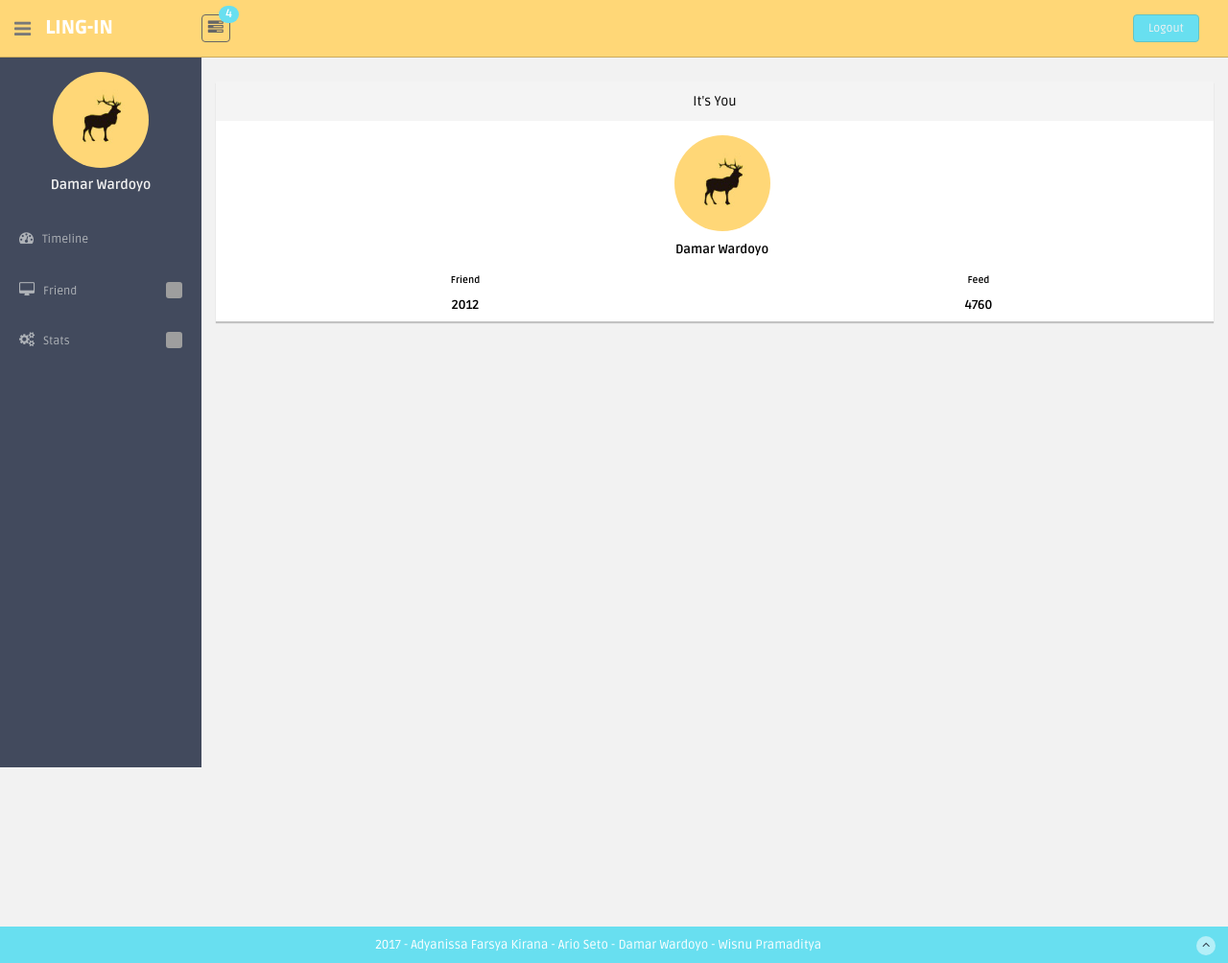
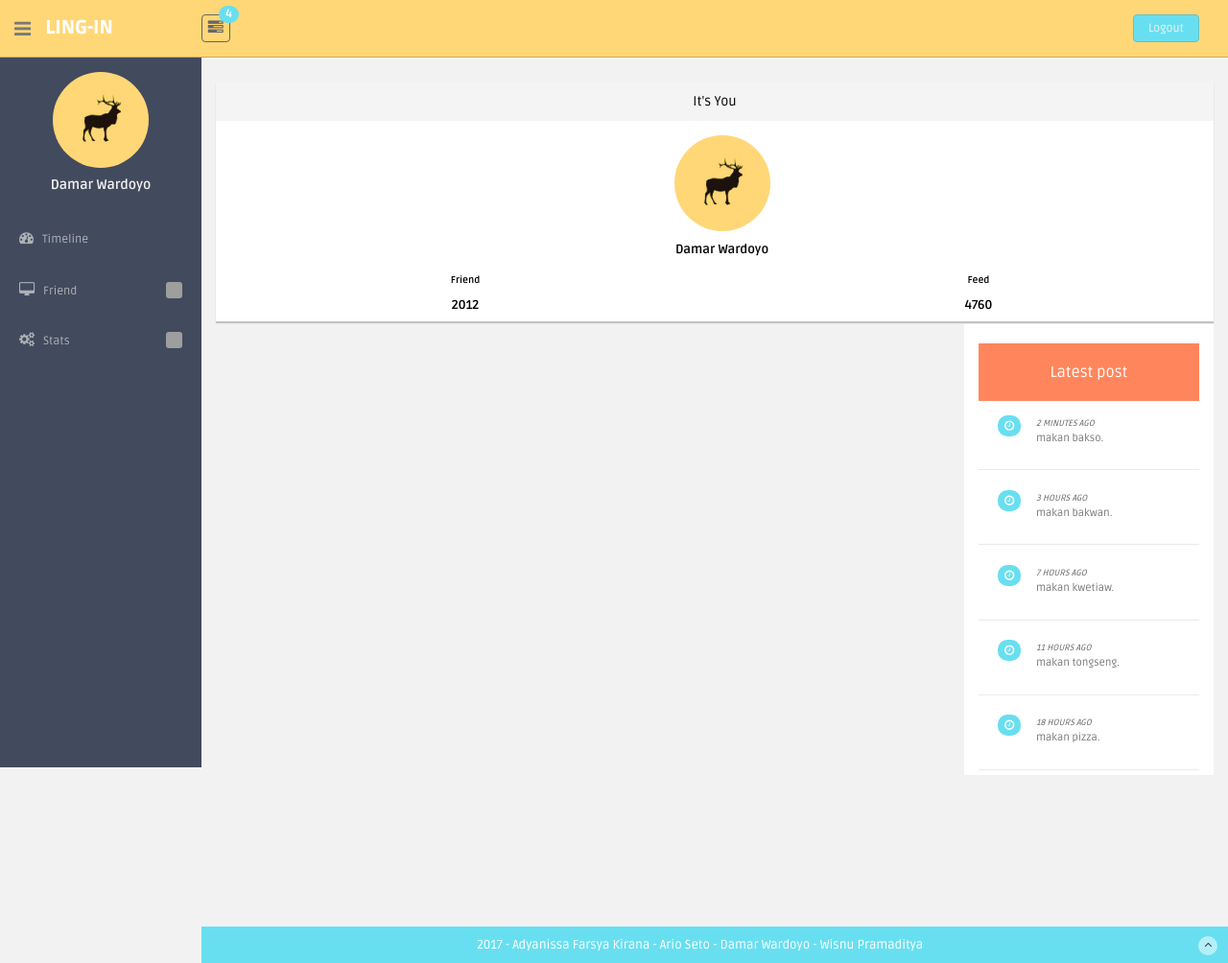
Before and after one commit to wisnuprama-ui/Ling-in, a Django app: template app_dashboard/templates/layout/base.html in a window 1280 px wide. Shown: the whole page at 96% size. Run offline with Django 3.2, Linux system fonts and the light colour scheme; the template is opened without the code that fills it, so the values that code supplies are empty; parts of the project's set-up code (start-up, migrations or seed data) failed here and were passed over; some libraries are stand-ins or nearby versions; grey boxes are pictures that could not be loaded.

Commit message:
add template latest post

```diff
--- a/app_dashboard/static/css/style.css
+++ b/app_dashboard/static/css/style.css
@@ -765,8 +765,8 @@ ul.top-menu > li > a:hover, ul.top-menu > li > a:focus {
 /* Dash Side */
 
 .ds {
-	background: #ffffff;
-	padding-top: 20px;
+    background: #ffffff;
+    padding-top: 20px;
 }
 
 .ds h4 {
--- a/app_dashboard/templates/layout/base.html
+++ b/app_dashboard/templates/layout/base.html
@@ -91,12 +91,69 @@
                                 </div>
                             </div>
                     </div>
+                    <!-- <div class="col-lg-9"></div> -->
+                    <div class="col-lg-3 ds" style="margin-left:75%;">
+                    <!--COMPLETED ACTIONS DONUTS CHART-->
+                        <h3>Latest post</h3>
+
+                        <!-- First Action -->
+                        <div class="desc">
+                            <div class="thumb">
+                                <span class="badge bg-theme"><i class="fa fa-clock-o"></i></span>
+                            </div>
+                            <div class="details">
+                                <p><muted>2 Minutes Ago</muted><br/>
+                                    makan bakso.<br/>
+                                </p>
+                            </div>
+                        </div>
+                        <!-- Second Action -->
+                        <div class="desc">
+                            <div class="thumb">
+                                <span class="badge bg-theme"><i class="fa fa-clock-o"></i></span>
+                            </div>
+                            <div class="details">
+                                <p><muted>3 Hours Ago</muted><br/>
+                                    makan bakwan.<br/>
+                                </p>
+                            </div>
+                        </div>
+                        <!-- Third Action -->
+                        <div class="desc">
+                            <div class="thumb">
+                                <span class="badge bg-theme"><i class="fa fa-clock-o"></i></span>
+                            </div>
+                            <div class="details">
+                                <p><muted>7 Hours Ago</muted><br/>
+                                    makan kwetiaw.<br/>
+                                </p>
+                            </div>
+                        </div>
+                        <!-- Fourth Action -->
+                        <div class="desc">
+                            <div class="thumb">
+                                <span class="badge bg-theme"><i class="fa fa-clock-o"></i></span>
+                            </div>
+                            <div class="details">
+                                <p><muted>11 Hours Ago</muted><br/>
+                                    makan tongseng.<br/>
+                                </p>
+                            </div>
+                        </div>
+                        <!-- Fifth Action -->
+                        <div class="desc">
+                            <div class="thumb">
+                                <span class="badge bg-theme"><i class="fa fa-clock-o"></i></span>
+                            </div>
+                            <div class="details">
+                                <p><muted>18 Hours Ago</muted><br/>
+                                    makan pizza.<br/>
+                                </p>
+                            </div>
+                        </div>
+                    </div><!-- /col-lg-3 -->
           		</div>
             </div>
-
-
-
-		</section><! --/wrapper -->
       </section><!-- /MAIN CONTENT -->
       <!--main content end-->
 
```
